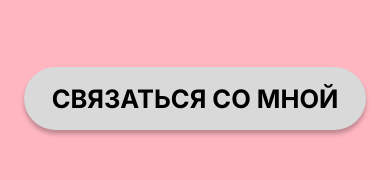
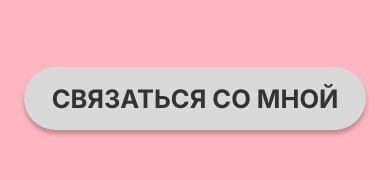
Before and after one commit to uterwthcap/portfolio, a plain HTML site: page index.html in a window 390 px wide. Shown: the part 615-795 px from the top of the page. Drawn offline with Linux system fonts and the light colour scheme.

Commit message:
исправления для айфона

```diff
--- a/main.css
+++ b/main.css
@@ -827,11 +827,15 @@ header {
         cursor: pointer;
 
         transition: 0.3s ease;
-    }
 
-    .contact {
-        color: #000000;
+        color: #333333;
         text-decoration: none;
+
+        -webkit-appearance: none;
+        appearance: none;
+        -webkit-text-fill-color: #333333;
+        color: #333333;
+
     }
 
     .img-container {
```
